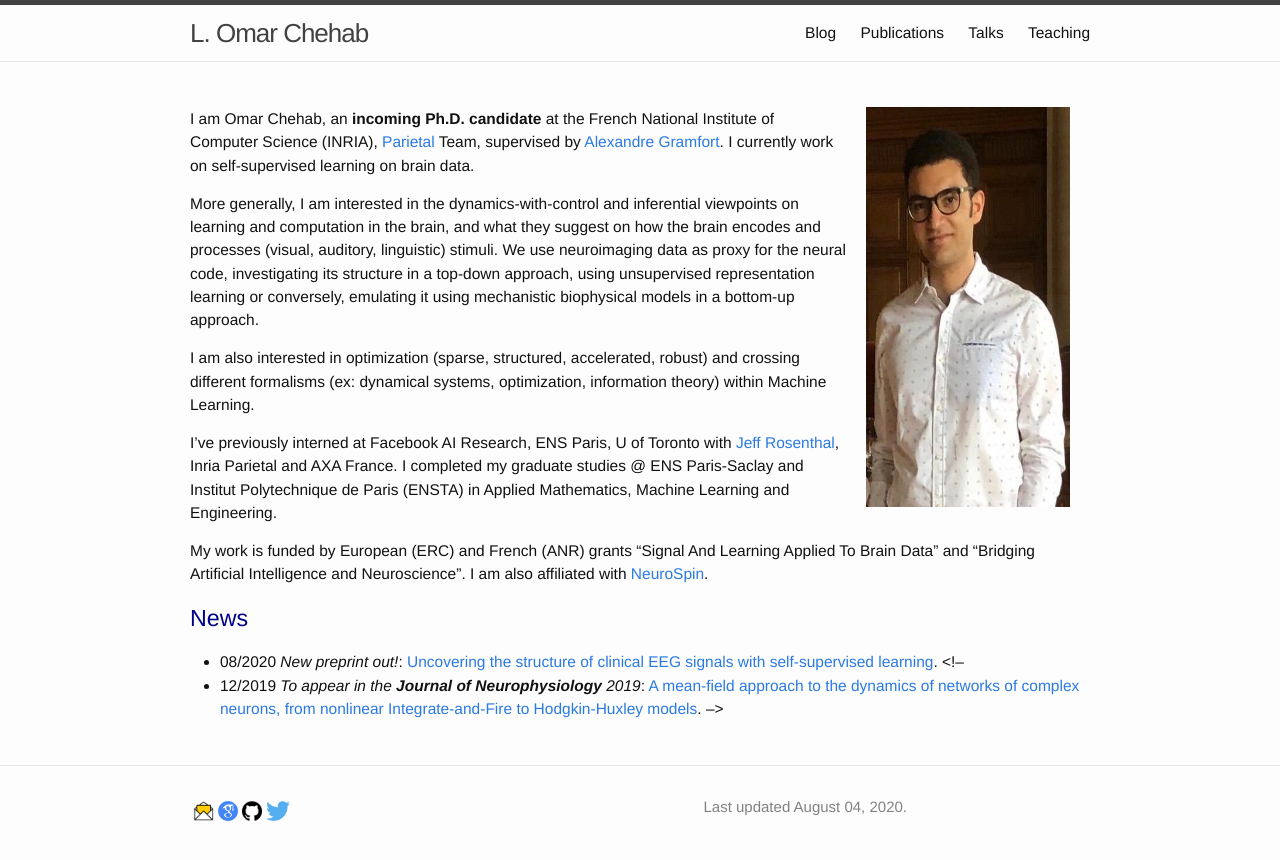
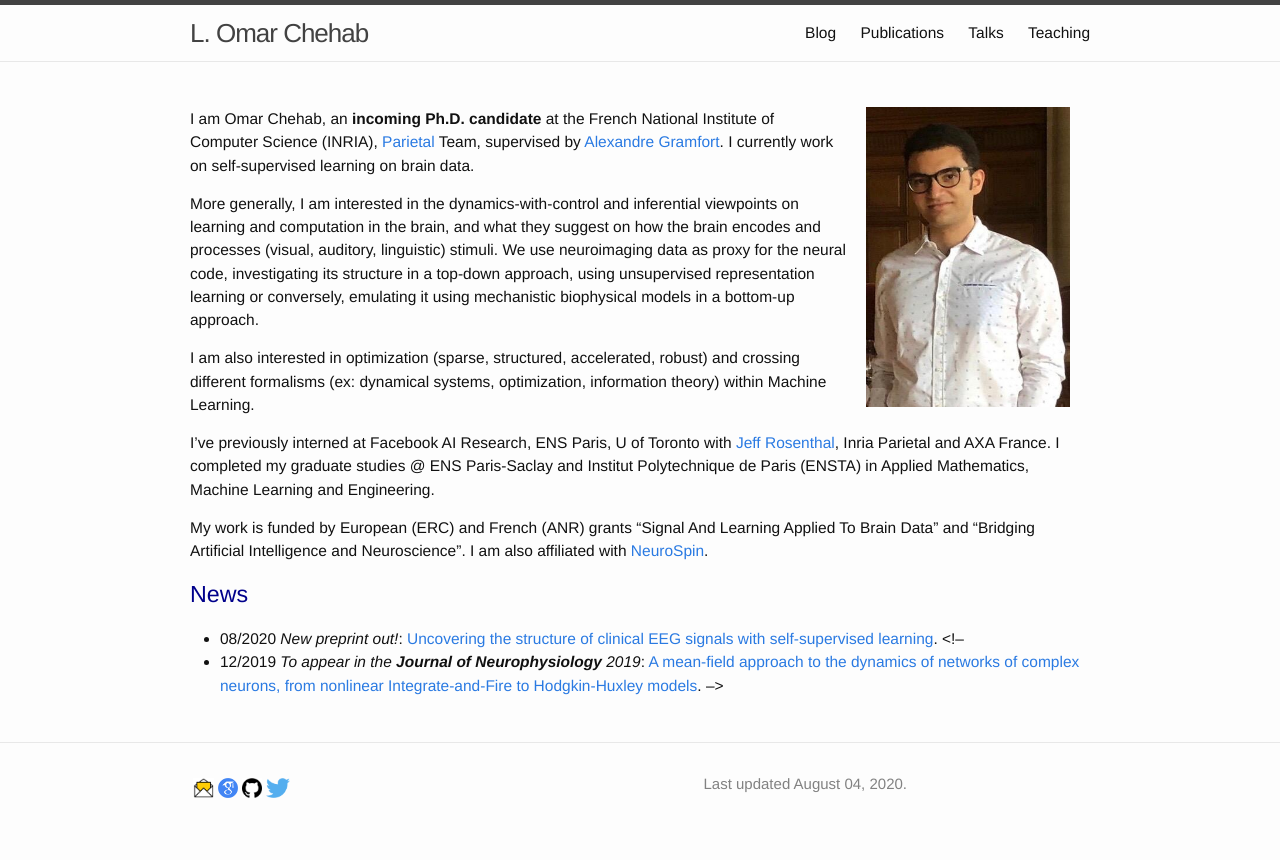
Before and after one commit to l-omar-chehab/l-omar-chehab.github.io, a Jekyll site: the page built from index.md, in a window 1280 px wide. Shown: the top 860 px of the page. Built offline with Jekyll 4.4.1, drawn with Linux system fonts in a browser that asks for light colours.

Commit message:
Update index.md

```diff
--- a/index.md
+++ b/index.md
@@ -4,7 +4,7 @@ layout: default
 
 <!-- (comment) the image below can be found in img folder of this very project-->
 <!--![i_am_a_fox](./img/people/profile_pic.jpeg){: style="float: right; margin: 0px 20px; width: 204px; height: 240px" name="fox"}-->
-![i_am_a_fox](./img/people/profile_pic.jpeg){: style="float: right; margin: 0px 20px; width: 204px; height: 400px" name="fox"}
+![i_am_a_fox](./img/people/profile_pic.jpeg){: style="float: right; margin: 0px 20px; width: 204px; height: 300px" name="fox"}
 
 
 <!-- <a href= onMouseOver="document.readmore_1.src='/img/people/foxie.jpeg';" onMouseOut="document.readmore_1.src='/img/people/lena-min.png';">
```
